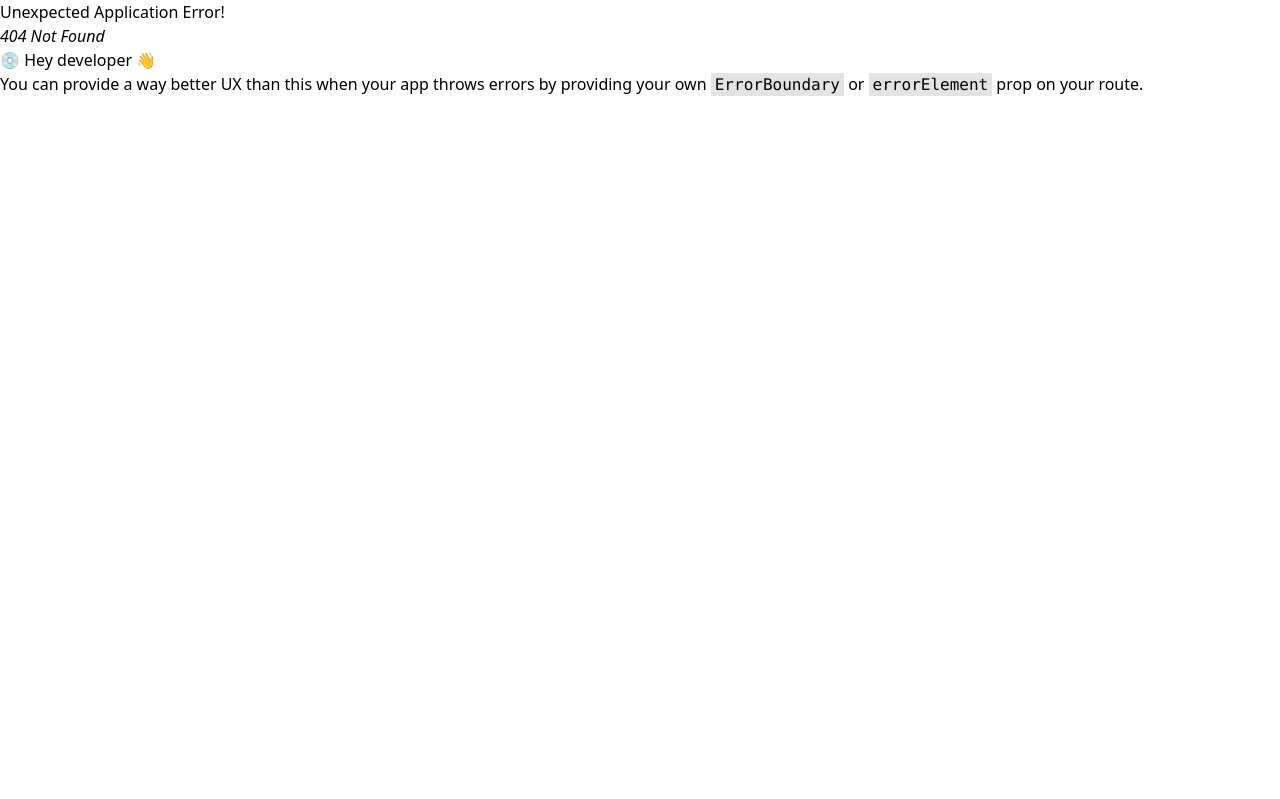
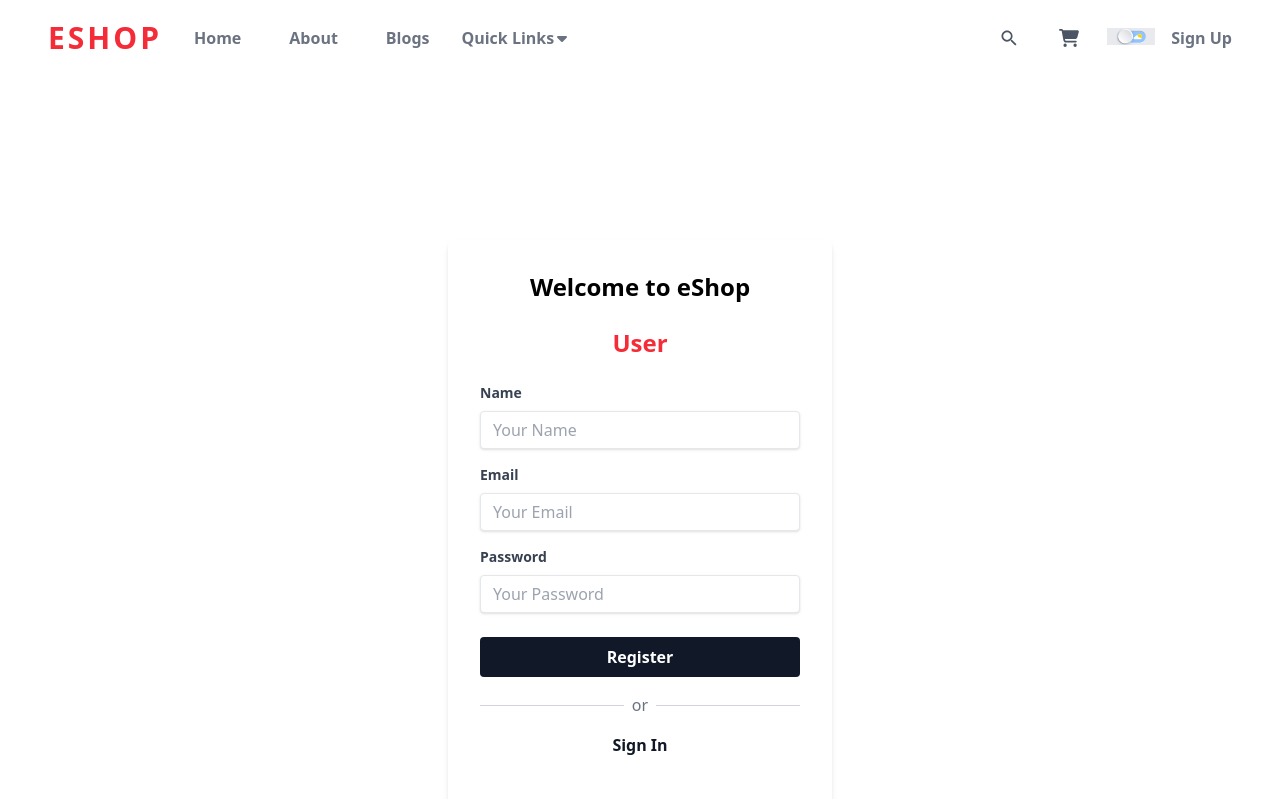
Before and after one commit to Code-collectives/eshop, a React (Vite) app: page /UserSignup in a window 1280 px wide. Before the commit this address had no page. Shown: the top 799 px of the page. Built offline with nearby package versions, Linux system fonts and the light colour scheme.

Commit message:
Signup Forms

```diff
--- a/package.json
+++ b/package.json
@@ -10,6 +10,9 @@
     "preview": "vite preview"
   },
   "dependencies": {
+    "@fortawesome/free-brands-svg-icons": "^6.6.0",
+    "@fortawesome/free-solid-svg-icons": "^6.6.0",
+    "@fortawesome/react-fontawesome": "^0.2.2",
     "axios": "^1.7.7",
     "react": "^18.3.1",
     "react-dom": "^18.3.1",
--- a/src/components/TermsPage.jsx
+++ b/src/components/TermsPage.jsx
@@ -52,7 +52,7 @@ const TermsOfService = () => {
         <div className="mt-4 flex justify-center space-x-4">
 
         <Link
-  to="/vendorform"
+  to="/vendorSignup"
   className={`${
     isChecked
       ? "bg-brandGreeen text-white"
@@ -65,7 +65,7 @@ const TermsOfService = () => {
 
 
 <Link
-  to="/userform"
+  to="/UserSignup"
   className={`${
     isChecked
       ? "bg-brandGreeen text-white"
--- a/src/components/UserForm.jsx
+++ b/src/components/UserForm.jsx
@@ -71,7 +71,7 @@ const UserLoginForm = () => {
 
         <button
           type="submit"
-          className="w-full bg-blue-500 text-white font-bold py-2 px-4 rounded-lg hover:bg-blue-600 focus:outline-none focus:ring-2 focus:ring-blue-400 focus:ring-opacity-50"
+          className="w-full bg-gray-900 text-white font-bold py-2 px-4 rounded-lg hover:bg-gray-500 focus:outline-none focus:ring-2 focus:ring-gray-400 focus:ring-opacity-50"
         >
           Login
         </button>
--- a/src/components/VendorForm.jsx
+++ b/src/components/VendorForm.jsx
@@ -71,7 +71,7 @@ const VendorLoginForm = () => {
         {/* Submit Button */}
         <button
           type="submit"
-          className="w-full bg-blue-500 text-white font-bold py-2 px-4 rounded-lg hover:bg-blue-600 focus:outline-none focus:ring-2 focus:ring-blue-400 focus:ring-opacity-50"
+          className="w-full bg-gray-900 text-white font-bold py-2 px-4 rounded-lg hover:bg-gray-500 focus:outline-none focus:ring-2 focus:ring-gray-400 focus:ring-opacity-50"
         >
           Login
         </button>
--- /dev/null
+++ b/src/pages/UserSignup.jsx
@@ -0,0 +1,125 @@
+// import React from 'react'
+
+// function UserSignup() {
+//   return (
+//     <div>
+
+//     </div>
+//   )
+// }
+
+// export default UserSignup
+
+import React from 'react'
+import Footer from '../components/Footer'
+import { Link } from 'react-router-dom';
+import { FontAwesomeIcon } from '@fortawesome/react-fontawesome';
+import { faFacebook, faGoogle } from '@fortawesome/free-brands-svg-icons';
+import LandingNav from '../components/LandingNav';
+
+
+
+function UserSignup() {
+    return (
+        <div>
+            <LandingNav />
+            <div className="flex items-center justify-center min-h-screen mt-20 mb-20">
+                <div className="bg-white p-8 rounded-lg shadow-md w-96">
+                    <h2 className="text-2xl font-bold mb-6 text-center">Welcome to eShop</h2>
+                    <h1 className="text-2xl font-bold mb-6 text-center text-primary">User</h1>
+
+                    <form>
+                        <div className="mb-4">
+                            <label className="block text-gray-700 text-sm font-bold mb-2" htmlFor="name">
+                                Name
+                            </label>
+                            <input
+                                className="shadow appearance-none border rounded w-full py-2 px-3 text-gray-700 leading-tight focus:outline-none focus:shadow-outline"
+                                id="name"
+                                type="text"
+                                placeholder="Your Name"
+                                required
+                            />
+                        </div>
+
+                        <div className="mb-4">
+                            <label className="block text-gray-700 text-sm font-bold mb-2" htmlFor="email">
+                                Email
+                            </label>
+                            <input
+                                className="shadow appearance-none border rounded w-full py-2 px-3 text-gray-700 leading-tight focus:outline-none focus:shadow-outline"
+                                id="email"
+                                type="email"
+                                placeholder="Your Email"
+                                required
+                            />
+                        </div>
+
+                        <div className="mb-6">
+                            <label className="block text-gray-700 text-sm font-bold mb-2" htmlFor="password">
+                                Password
+                            </label>
+                            <input
+                                className="shadow appearance-none border rounded w-full py-2 px-3 text-gray-700 leading-tight focus:outline-none focus:shadow-outline"
+                                id="password"
+                                type="password"
+                                placeholder="Your Password"
+                                required
+                            />
+                        </div>
+
+                        <button
+                            className="bg-gray-900 hover:bg-gray-500 text-white font-bold py-2 px-4 rounded focus:outline-none focus:shadow-outline w-full"
+                            type="submit"
+                        >
+                            Register
+                        </button>
+
+
+
+                    </form>
+
+                    <div className="flex items-center justify-between my-4">
+                        <hr className="flex-grow border-t border-gray-300" />
+                        <span className="px-2 text-gray-500">or</span>
+                        <hr className="flex-grow border-t border-gray-300" />
+                    </div>
+
+
+
+
+                      <div className='flex justify-center items-center'>   <Link
+                        to="/userform"
+                        className="text-gray-900 font-bold "
+                        type="submit"
+                    >
+                        Sign In
+                    </Link></div>
+
+
+                    <div className="flex justify-center mt-11">
+                        <button className="flex items-center bg-blue-600 text-white font-bold py-2 px-4 rounded mr-2">
+                            <FontAwesomeIcon icon={faFacebook} className="mr-2" /> Facebook
+
+                        </button>
+                        <button className="flex items-center bg-primary text-white font-bold py-2 px-4 rounded">
+                            <FontAwesomeIcon icon={faGoogle} className="mr-2" />
+                            Google
+                        </button>
+                    </div>
+                </div>
+            </div>
+
+
+
+
+
+
+
+
+            <Footer />
+        </div>
+    )
+}
+
+export default UserSignup
--- /dev/null
+++ b/src/pages/VendorSignup.jsx
@@ -0,0 +1,108 @@
+import React from 'react'
+import Footer from '../components/Footer'
+import { Link } from 'react-router-dom';
+import { FontAwesomeIcon } from '@fortawesome/react-fontawesome';
+import { faFacebook, faGoogle } from '@fortawesome/free-brands-svg-icons';
+import LandingNav from '../components/LandingNav';
+
+
+
+function VendorSignup() {
+  return (
+    <div>
+      <LandingNav />
+      <div className="flex items-center justify-center min-h-screen mt-20 mb-20">
+        <div className="bg-white p-8 rounded-lg shadow-md w-96">
+          <h2 className="text-2xl font-bold mb-6 text-center">Welcome to eShop</h2>
+          <h1 className="text-2xl font-bold mb-6 text-center text-primary">Vendor</h1>
+
+          <form>
+            <div className="mb-4">
+              <label className="block text-gray-700 text-sm font-bold mb-2" htmlFor="name">
+                Name
+              </label>
+              <input
+                className="shadow appearance-none border rounded w-full py-2 px-3 text-gray-700 leading-tight focus:outline-none focus:shadow-outline"
+                id="name"
+                type="text"
+                placeholder="Your Name"
+                required
+              />
+            </div>
+
+            <div className="mb-4">
+              <label className="block text-gray-700 text-sm font-bold mb-2" htmlFor="email">
+                Email
+              </label>
+              <input
+                className="shadow appearance-none border rounded w-full py-2 px-3 text-gray-700 leading-tight focus:outline-none focus:shadow-outline"
+                id="email"
+                type="email"
+                placeholder="Your Email"
+                required
+              />
+            </div>
+
+            <div className="mb-6">
+              <label className="block text-gray-700 text-sm font-bold mb-2" htmlFor="password">
+                Password
+              </label>
+              <input
+                className="shadow appearance-none border rounded w-full py-2 px-3 text-gray-700 leading-tight focus:outline-none focus:shadow-outline"
+                id="password"
+                type="password"
+                placeholder="Your Password"
+                required
+              />
+            </div>
+
+            <button
+              className="bg-gray-900 hover:bg-gray-500 text-white font-bold py-2 px-4 rounded focus:outline-none focus:shadow-outline w-full"
+              type="submit"
+            >
+              Register
+            </button>
+          </form>
+
+          <div className="flex items-center justify-between my-4">
+            <hr className="flex-grow border-t border-gray-300" />
+            <span className="px-2 text-gray-500">or</span>
+            <hr className="flex-grow border-t border-gray-300" />
+          </div>
+
+
+<div className='flex justify-center items-center'>   <Link
+                        to="/userform"
+                        className="text-gray-900 font-bold "
+                        type="submit"
+                    >
+                        Sign In
+                    </Link></div>
+
+
+          <div className="flex justify-center mt-10">
+            <button className="flex items-center bg-blue-600 text-white font-bold py-2 px-4 rounded mr-2">
+              <FontAwesomeIcon icon={faFacebook} className="mr-2" /> Facebook
+
+            </button>
+            <button className="flex items-center bg-primary text-white font-bold py-2 px-4 rounded">
+              <FontAwesomeIcon icon={faGoogle} className="mr-2" />
+              Google
+            </button>
+          </div>
+        </div>
+      </div>
+
+
+
+
+
+
+
+
+      <Footer />
+    </div>
+  )
+}
+
+export default VendorSignup
```
Also changed, not shown: src/App.jsx (+10 -2 lines).
